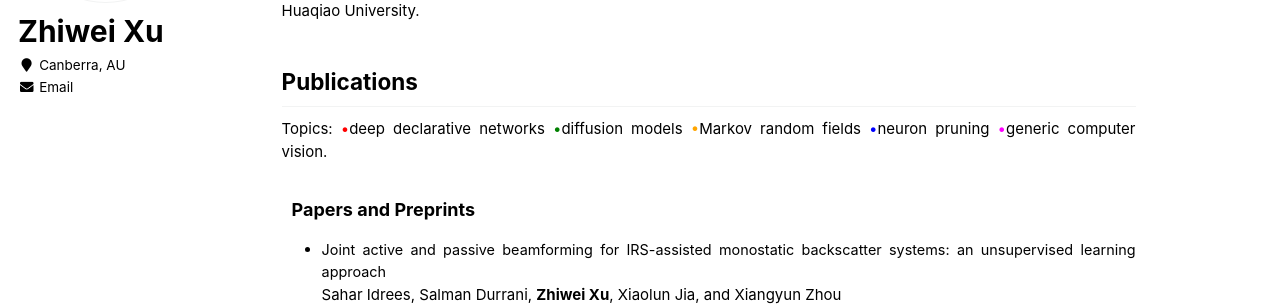
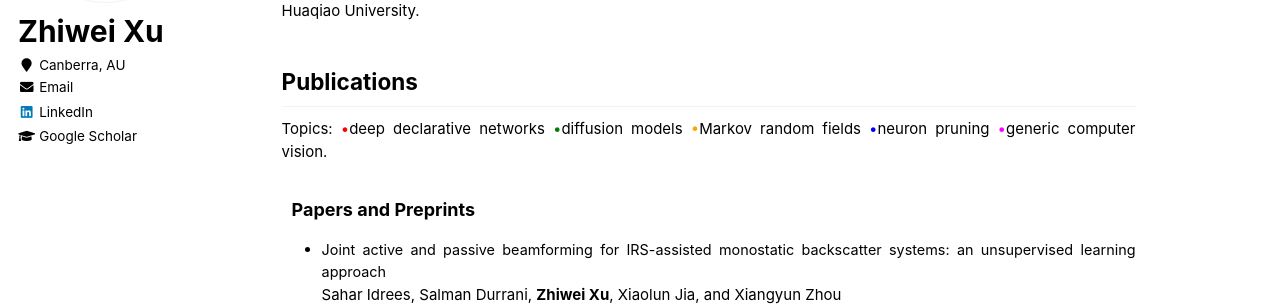
Before and after one commit to zwxu064/zwxu064.github.io, a Jekyll site: the page built from _pages/about.html, in a window 1280 px wide. Shown: the part 295-601 px from the top of the page. Built offline with Jekyll 4.4.1, drawn with Linux system fonts in a browser that asks for light colours.

Commit message:
Update _config.yml

```diff
--- a/_config.yml
+++ b/_config.yml
@@ -86,7 +86,7 @@ author:
   location         : Canberra, AU
   employer         :
   pubmed           :
-  googlescholar    : # http://scholar.google.com.au/citations?hl=en&user=Jdm7asoAAAAJ
+  googlescholar    : http://scholar.google.com.au/citations?hl=en&user=Jdm7asoAAAAJ
   email            : zwxu064 at gmail.com
   researchgate     : # example: "https://www.researchgate.net/profile/yourprofile"
   uri              :
@@ -102,7 +102,7 @@ author:
   instagram        :
   impactstory      : #"https://profiles.impactstory.org/u/xxxx-xxxx-xxxx-xxxx"
   lastfm           :
-  linkedin         :
+  linkedin         : https://www.linkedin.com/in/zhiwei-xu-064
   orcid            :
   pinterest        :
   soundcloud       :
```
